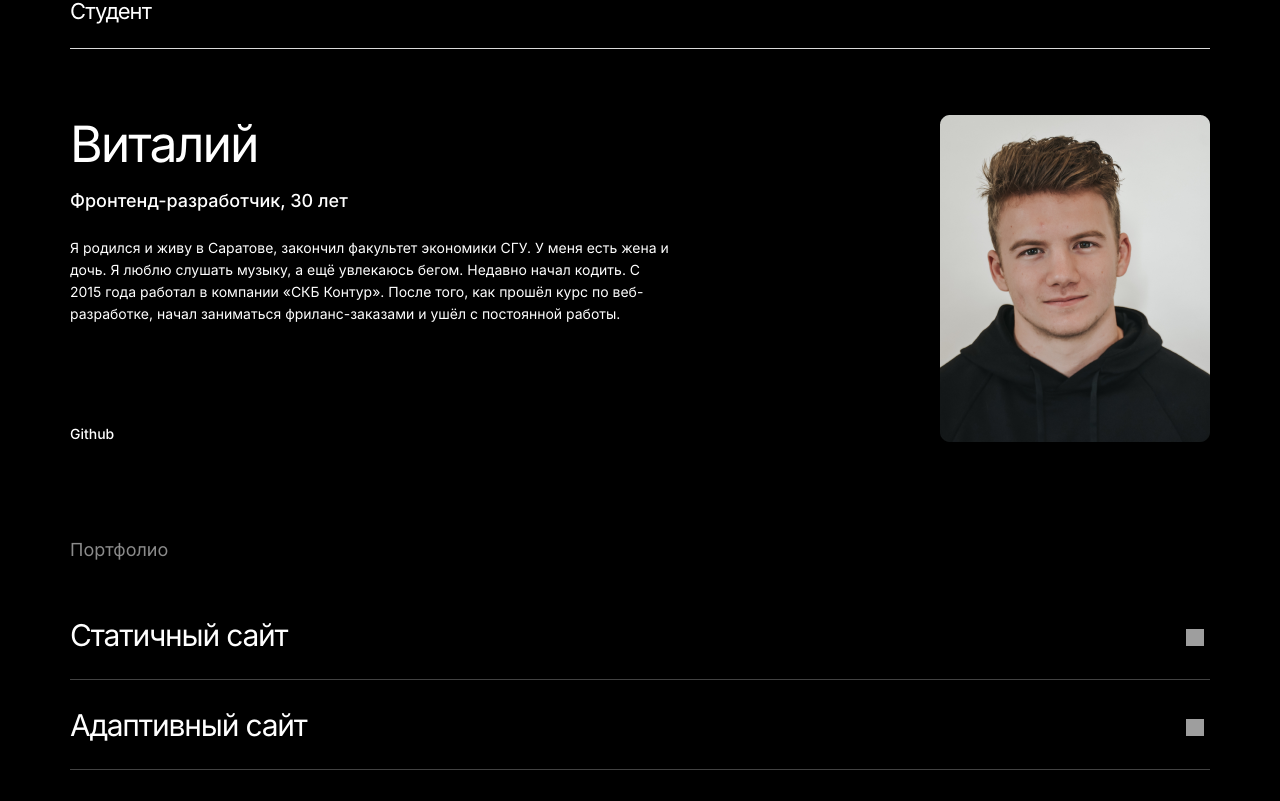
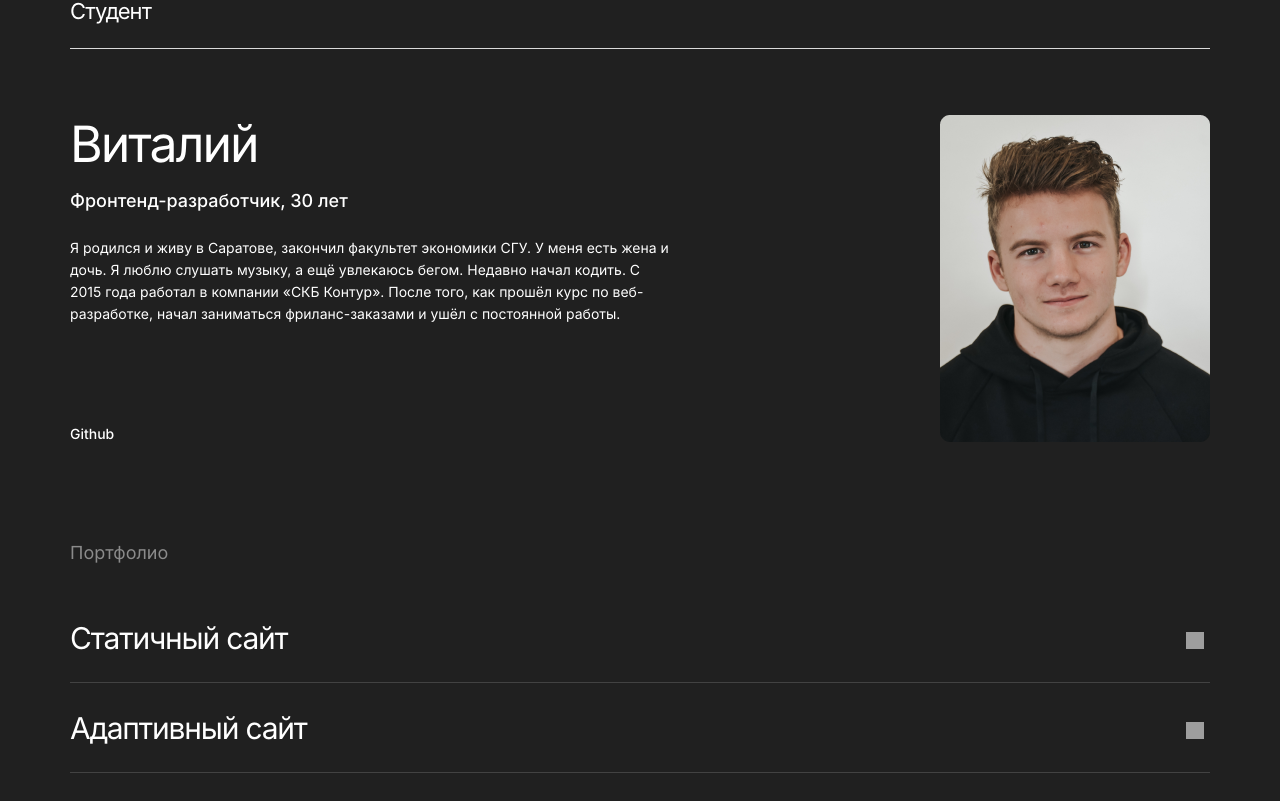
Before and after one commit to Dvbak/movies-explorer-frontend, a React (Create React App) app: page / in a window 1280 px wide. Shown: the part 1995-2796 px from the top of the page. Built offline with nearby package versions, Linux system fonts and the light colour scheme; grey boxes are pictures that could not be loaded.

Commit message:
fixed stage3_ver1

```diff
--- a/src/assets/page.css
+++ b/src/assets/page.css
@@ -1,5 +1,5 @@
 .page {
-  background-color: #000;
+  background-color: #202020;
   color: #fff;
   font-family: 'Inter', Arial, sans-serif;
   -webkit-font-smoothing: antialiased;
--- a/src/components/AboutMe/Aboutme.css
+++ b/src/components/AboutMe/Aboutme.css
@@ -1,7 +1,7 @@
 .about-me {
   box-sizing: border-box;
   max-width: 1280px;
-  padding: 110px 70px 95px;
+  padding: 110px 70px 98px;
 
 }
 
@@ -115,7 +115,7 @@
 
 @media screen and (max-width: 320px) {
   .about-me {
-    padding: 70px 14px 68px;
+    padding: 70px 14px 71px;
   }
 
   .about-me__headline {
--- a/src/components/Input/Input.css
+++ b/src/components/Input/Input.css
@@ -42,10 +42,6 @@
   font-weight: 400;
   line-height: 1.2;
   color: #EE3465;
-}
-
-.login__error-input_active {
-  padding-top: 10px;
 }
 
 .profile__label {
@@ -109,7 +105,3 @@
   color: #EE3465;
   /* width: 75%; */
 }
-
-.profile__error-input_active {
-  padding-top: 10px;
-}
--- a/src/components/Input/Input.js
+++ b/src/components/Input/Input.js
@@ -19,7 +19,7 @@ function Input(props) {
             pattern={props.pattern}
             placeholder={props.placeholder}
           />
-          <span className={`login__error-input ${props.isInputValid ? '' : 'login__error-input_active'}`}>{props.error}</span>
+          <span className='login__error-input' >{props.error}</span>
         </>
         :
         <>
--- a/src/components/MoviesCard/MoviesCard.css
+++ b/src/components/MoviesCard/MoviesCard.css
@@ -1,6 +1,6 @@
 .movies__card {
   background-color: #222;
-  border-radius: 10px 10px 0 0;
+  border-radius: 10px;
   display: flex;
   flex-direction: column;
   padding-bottom: 14px;
--- a/src/components/Portfolio/Portfolio.css
+++ b/src/components/Portfolio/Portfolio.css
@@ -20,7 +20,7 @@
   padding: 0;
 }
 
-.portfolio__item {
+/* .portfolio__item {
   display: flex;
   justify-content: space-between;
   font-size: 30px;
@@ -28,6 +28,12 @@
   font-weight: 400;
   line-height: 1.67;
   letter-spacing: -1.2px;
+  padding-bottom: 19px;
+  border-bottom: 1px solid #424242;
+  margin-bottom: 20px;
+} */
+
+.portfolio__item {
   padding-bottom: 19px;
   border-bottom: 1px solid #424242;
   margin-bottom: 20px;
@@ -39,19 +45,46 @@
   border-bottom: none;
 }
 
+/* .portfolio__link {
+  display: inline-block;
+  text-decoration: none;
+  margin-top: 19px;
+  margin-right: 6px;
+  width: 18px;
+  height: 17px;
+  background-image: url(./images/logo/logo-arrow.svg);
+  background-size: cover;
+  transition: opacity .3s, translate .3s, scale .3s;
+  flex-shrink: 0;
+} */
+
 .portfolio__link {
+  display: flex;
+  justify-content: space-between;
+  text-decoration: none;
+  color: #fff;
+  font-size: 30px;
+  font-style: normal;
+  font-weight: 400;
+  line-height: 1.67;
+  letter-spacing: -1.2px;
+}
+
+.portfolio__link-image {
   display: inline-block;
   margin-top: 19px;
   margin-right: 6px;
   width: 18px;
   height: 17px;
-  background-image: url(../../images/logo/logo-arrow.svg);
-  background-size: cover;
   transition: opacity .3s, translate .3s, scale .3s;
   flex-shrink: 0;
 }
 
-.portfolio__link:hover {
+.portfolio__link:hover  {
+  opacity: .7;
+}
+
+.portfolio__link:hover .portfolio__link-image {
   opacity: .7;
   scale: 1.1;
   translate: 2px -2px;
@@ -70,7 +103,13 @@
     font-size: 28px;
     line-height: 1.785;
     letter-spacing: -1.12px;
-    margin-bottom: 19px;
+    margin-bottom: 20px;
+  }
+
+  .portfolio__link {
+    font-size: 28px;
+    line-height: 1.785;
+    letter-spacing: -1.12px;
   }
 }
 
@@ -80,22 +119,21 @@
     line-height: 1.43;
   }
 
-  .portfolio__item {
+  .portfolio__link {
     font-size: 18px;
     line-height: 1.55;
     letter-spacing: -0.72px;
   }
 
-  .portfolio__link {
+  .portfolio__link-image {
     margin-top: 10px;
-    width: 12.7px;
     height: 12px;
   }
 }
 
 @media screen and (max-width: 320px) {
   .portfolio {
-    padding: 0 14px 72px;
+    padding: 0 14px 78px;
   }
 
   .portfolio__title {
@@ -103,10 +141,10 @@
   }
 
   .portfolio__item {
-    margin-bottom: 19px;
+    margin-bottom: 20px;
   }
 
-  .portfolio__link {
+  .portfolio__link-image {
     margin-top: 7px;
     margin-right: 4px;
   }
--- a/src/components/Portfolio/Portfolio.js
+++ b/src/components/Portfolio/Portfolio.js
@@ -1,6 +1,7 @@
 import React from "react";
 import { Link } from "react-router-dom";
 import './Portfolio.css';
+import logoArrow from '../../images/logo/logo-arrow.svg';
 
 function Portfolio() {
   return (
@@ -8,28 +9,46 @@ function Portfolio() {
       <h2 className="portfolio__title">Портфолио</h2>
       <ul className="portfolio__list">
         <li className="portfolio__item">
-          Статичный сайт
           <Link
-            to={'https://github.com/Dvbak/how-to-learn'}
+            to="https://github.com/Dvbak/how-to-learn"
             className="portfolio__link"
             target="_blank"
-          />
+          >
+            Статичный сайт
+            <img
+              src={logoArrow}
+              alt="Стрелка указательная"
+              className="portfolio__link-image"
+            />
+          </Link>
         </li>
         <li className="portfolio__item">
-          Адаптивный сайт
           <Link
-            to={'https://github.com/Dvbak/russian-travel'}
+            to="https://github.com/Dvbak/russian-travel"
             className="portfolio__link"
             target="_blank"
-          />
+          >
+            Адаптивный сайт
+            <img
+              src={logoArrow}
+              alt="Стрелка указательная"
+              className="portfolio__link-image"
+            />
+          </Link>
         </li>
         <li className="portfolio__item">
-          Одностраничное приложение
           <Link
-            to={'https://github.com/Dvbak/react-mesto-api-full-gha'}
+            to="https://github.com/Dvbak/react-mesto-api-full-gha"
             className="portfolio__link"
             target="_blank"
-          />
+          >
+            Одностраничное приложение
+            <img
+              src={logoArrow}
+              alt="Стрелка указательная"
+              className="portfolio__link-image"
+            />
+          </Link>
         </li>
       </ul>
     </section>
--- a/src/components/SearchForm/SearchForm.js
+++ b/src/components/SearchForm/SearchForm.js
@@ -3,6 +3,7 @@ import FilterCheckBox from '../FilterCheckBox/FilterCheckBox';
 import './SearchForm.css';
 
 function SearchForm(props) {
+
   function onSubmit(evt) {
     evt.preventDefault();
     props.setIsWait(true);
@@ -10,12 +11,12 @@ function SearchForm(props) {
 
   return (
     <div className="search-form page__search-form">
-      <form onSubmit={onSubmit} className="search-form__form" noValidate="">
+      <form onSubmit={onSubmit} className="search-form__form" noValidate>
         <input
+          required
           type="text"
           name="film"
           placeholder="Фильм"
-          required=""
           defaultValue=""
           className="search-form__input"
         />
```
Also changed, not shown: src/components/SectionLogin/SectionLogin.css (+0 -48 lines).
